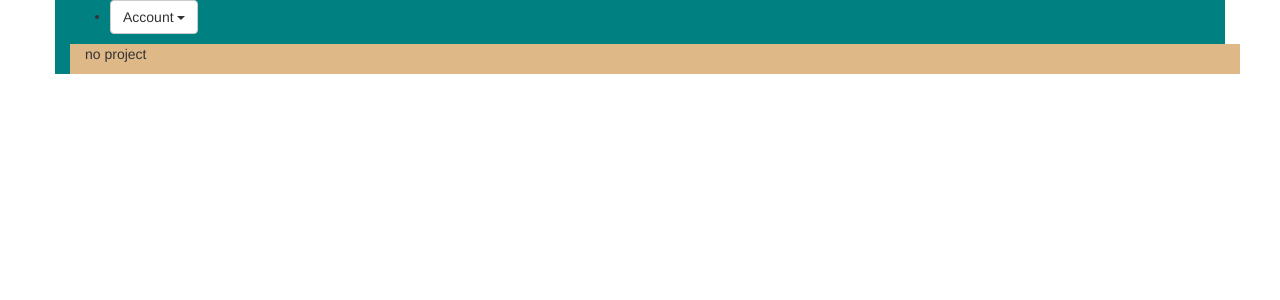
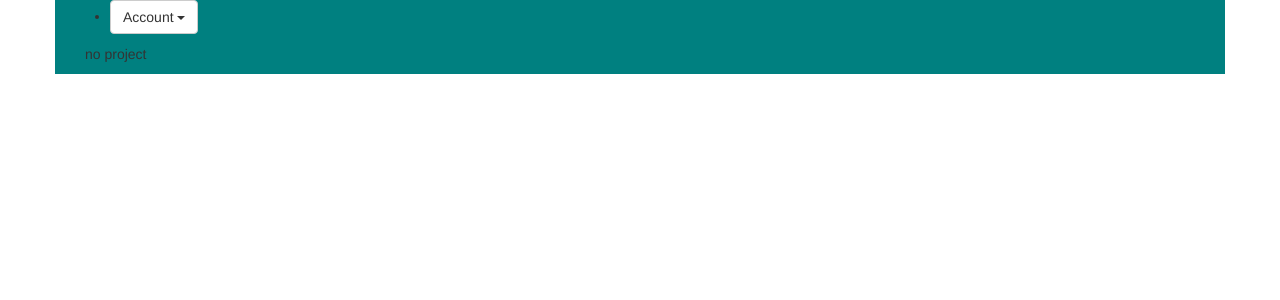
Before and after one commit to mukasine/Awwards, a Django app: page / in a window 1280 px wide. Shown: the top 300 px of the page. Run offline with Django 3.2, Linux system fonts and the light colour scheme; the visitor is signed in with stand-in values (Sample User, id 1); data that the repository does not hold is empty; some libraries are stand-ins or nearby versions.

```diff
--- a/awwa/templates/all-awwa/today-awwa.html
+++ b/awwa/templates/all-awwa/today-awwa.html
@@ -4,7 +4,7 @@
 
 <!-- Looping through news end   -->
 {%block content%}
-<div class="container" style="background-color: burlywood">
+<div class="container" >
 
   <div class="row">
       {%for image in images %}
```
